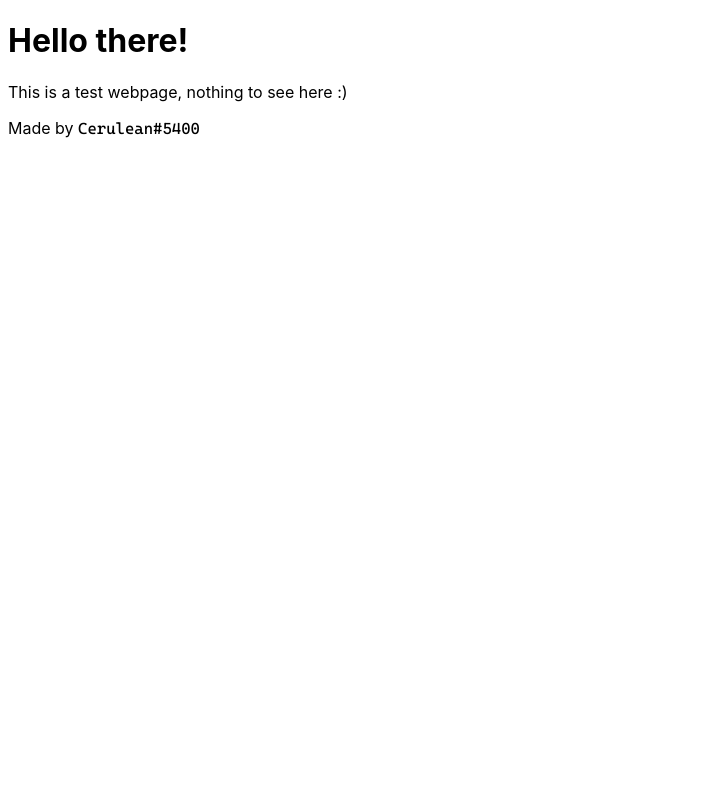
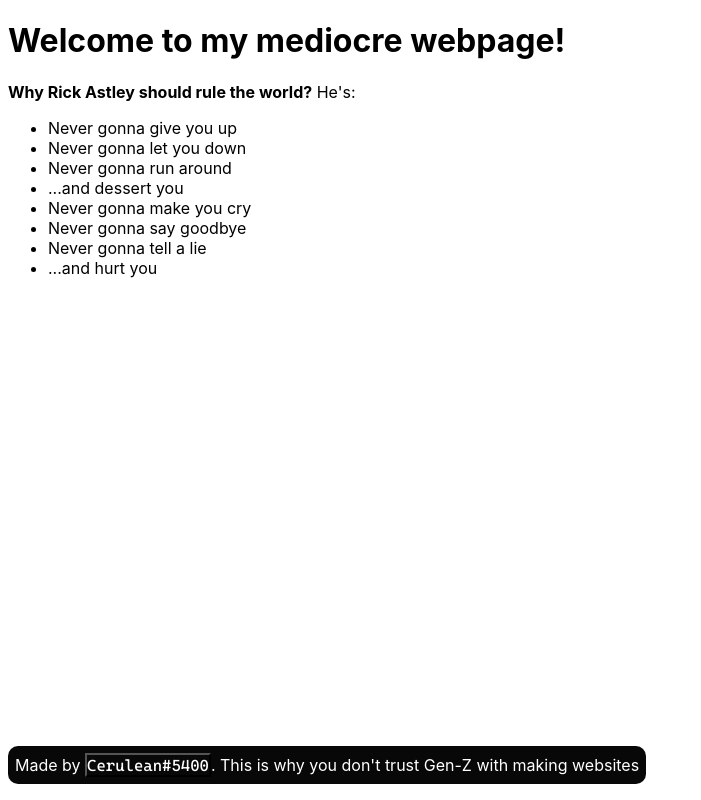
Before and after one commit to Sidescript/Fluidberry, a plain HTML site: page index.html in a window 1280 px wide. Shown: the whole page, without its empty margins (0-701 px from the left). Drawn offline with Linux system fonts and the light colour scheme; a web font is replaced by a local one.

Commit message:
Publish v1.2

```diff
--- a/index.html
+++ b/index.html
@@ -8,8 +8,19 @@
 		<title>Fluidberry</title>
 	</head>
 	<body>
-		<h1>Hello there!</h1>
-		<p>This is a test webpage, nothing to see here :)</p>
-		<p>Made by <code>Cerulean#5400</code></p>
+		<h1>Welcome to my mediocre webpage!</h1>
+		<p><b>Why Rick Astley should rule the world?</b> He's:</p>
+		<ul>
+			<li>Never gonna give you up</li>
+			<li>Never gonna let you down</li>
+			<li>Never gonna run around</li>
+			<li>...and dessert you</li>
+			<li>Never gonna make you cry</li>
+			<li>Never gonna say goodbye</li>
+			<li>Never gonna tell a lie</li>
+			<li>...and hurt you</li>
+		</ul>
+		<p class="credit">Made by <button onclick="copyDiscord()" class="plain" id="dc"><code>Cerulean#5400</code></button>. This is why you don't trust Gen-Z with making websites</p>
 	</body>
+	<script src="script.js"></script>
 </html>
--- /dev/null
+++ b/script.js
@@ -0,0 +1,4 @@
+function copyDiscord() {
+	let discord = document.getElementById("dc")
+	navigator.clipboard.writeText(discord.innerText)
+}
--- a/style.css
+++ b/style.css
@@ -12,3 +12,29 @@
 code {
 	font-family: 'Cascadia Code';
 }
+
+.plain {
+	background-color: transparent;
+	padding: 0;
+	color: inherit;
+	font-size: inherit;
+	transition: 1s;
+}
+
+.plain:hover {
+	color: #7786DA;
+}
+
+.credit {
+	position: fixed;
+	background-color: #080808;
+	color: #FFFFFF;
+	border-radius: 10px;
+	padding: 7px;
+	bottom: 0;
+}
+
+.small {
+	opacity: 0.9;
+	font-size: 8px;
+}
```
